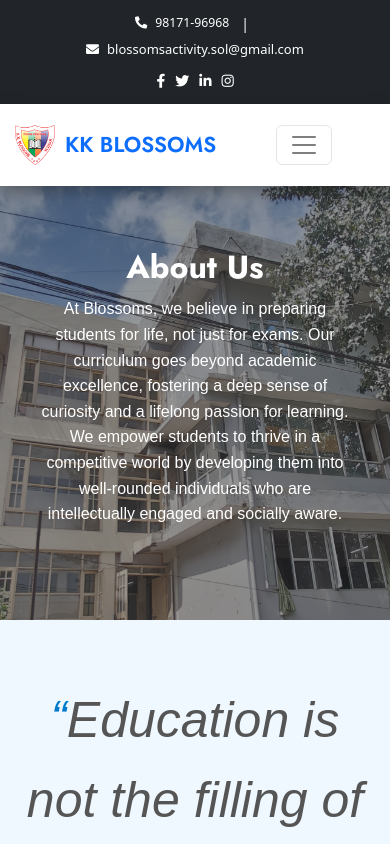
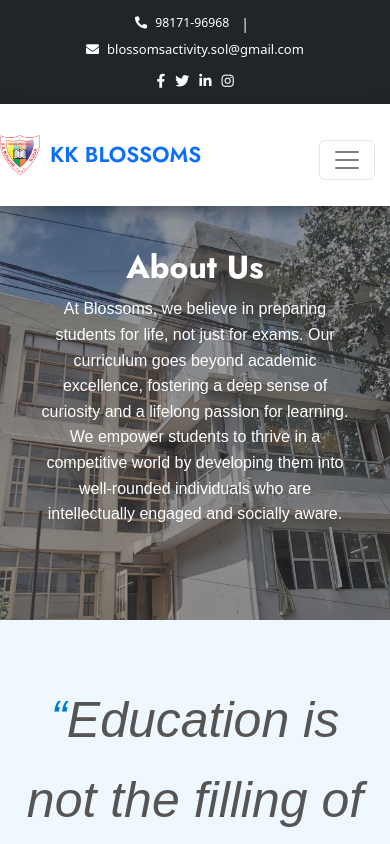
Before and after one commit to Bhawna615/KKBlossoms_School_CBSC, a React (Create React App) app in the folder my-app/: page /about in a window 390 px wide. Shown: the top 844 px of the page. Built offline with nearby package versions, Linux system fonts and the light colour scheme; a web font is replaced by a local one.

Commit message:
Update Navbar.css

```diff
--- a/my-app/src/project/Navbar.css
+++ b/my-app/src/project/Navbar.css
@@ -13,12 +13,7 @@
   box-shadow: rgba(0, 0, 0, 0.35) 0px 5px 15px;
 }
 
-/* Logo */
-.school-logo {
-  height: 50px;
-  width: 50px;
-  margin-right: 10px;
-}
+
 
 /* Nav links */
 .navbar-nav .nav-link {
@@ -41,22 +36,20 @@
   font-weight: 600;
 }
 
-/* ✅ Smooth collapse animation */
 .collapse:not(.show) {
-  display: block;         /* keep block so we can animate */
-  height: 0;
-  overflow: hidden;
-  transition: height 0.4s ease;
+  display: block;
 }
-
-.collapse.show {
-  height: auto;
-  transition: height 0.4s ease;
+.school-logo {
+  display: flex;
+  flex-direction: row;
+  align-items: center;
 }
-
+ .header-bottom{
+   justify-content: space-between;
+}
 /* Responsive - Mobile */
-@media (max-width: 992px) {
-  .navbar-nav {
+@media (max-width: 768px) {
+  /* .navbar-nav {
     text-align: center;
     padding: 15px 0;
   }
@@ -65,17 +58,59 @@
     display: block;
     padding: 10px;
     font-size: 18px;
-  }
+  } */
 
   .contact-btn {
     display: block !important;
     margin: 10px auto;
     text-align: center;
   }
+  .navbar-brand {
+    display: flex !important;
+  }
+  .header-bottom{
+     padding: 10px 0px !important;
+     position: relative;
+     display: flex;
+  }
+
+  .navbar-toggler {
+    position: absolute;
+    bottom: 10px;
+    right: 15px;
+  }
+
 }
+@media (max-width: 768px) {
+  .navbar-collapse {
+    position: absolute;
+    top: 100%;       /* place menu below navbar */
+    left: 0;
+    width: 100%;
+    background: #fff;
+    flex-direction: column !important;
+    align-items: flex-start;
+    padding: 10px 0;
+    box-shadow: 0 5px 15px rgba(0,0,0,0.15);
+  }
 
- @media (max-width: 576px) {
-  .header-bottom {
-    padding:0px 15px;
+  .navbar-nav {
+    display: flex;
+    flex-direction: column;
+    width: 100%;
+  }
+
+  .navbar-nav .nav-link {
+    width: 100%;
+    padding: 12px 20px;
+    border-bottom: 1px solid #eee;
+  }
+
+  /* ensure contact button also stacks */
+  .contact-btn {
+    display: block !important;
+    width: 90%;
+    margin: 10px auto;
+    text-align: center;
   }
 }
```
